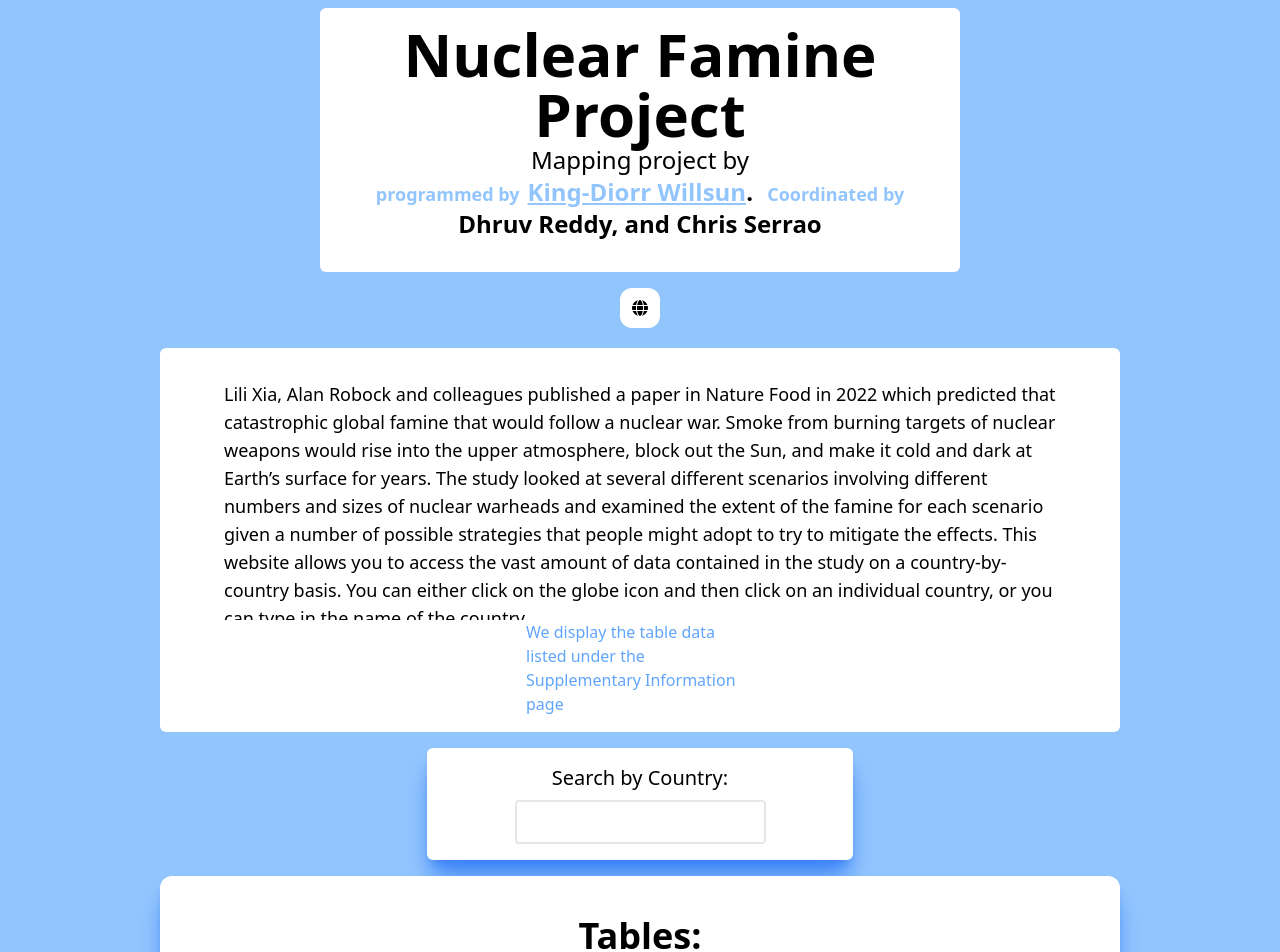
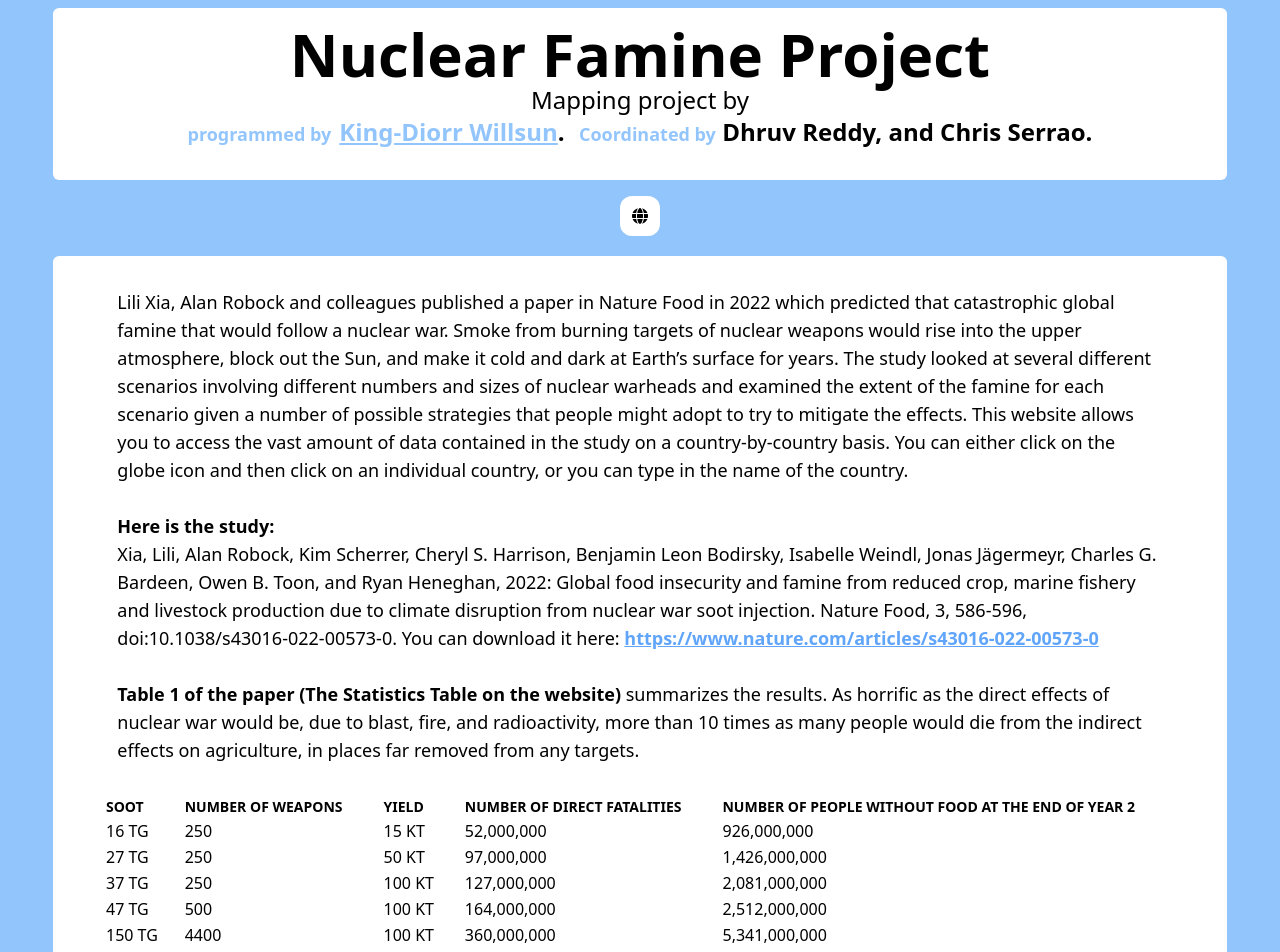
Before and after one commit to KDW1/NuclearMapping, a Next.js app: page / in a window 1280 px wide. Shown: the top 952 px of the page. Built offline with nearby package versions, Linux system fonts and the light colour scheme.

Commit message:
All front page changes in effect

```diff
--- /dev/null
+++ b/components/Table.js
@@ -0,0 +1,54 @@
+export default function Table({table, globalInfo}) {
+    return <><div className="overflow-x-scroll">
+                <table className=" table-auto mx-auto mt-4 uppercase mb-12">
+                    <thead>
+                        <tr>
+                            {
+                                table.metrics.map((data, i) => (
+                                    <th key={i} className="text-start pr-10 text-xs sm:text-sm font-semibold">{data}</th>
+                                ))
+                            }
+                        </tr>
+                    </thead>
+                    <tbody className="space-y-2">
+                        <tr>
+                            {globalInfo ? globalInfo?.map((data, i) => (
+                                <td key={i} className="font-bold">{data}</td>
+                            )) : <></>}
+                        </tr>
+                        {/* data[0] is the country name */}
+                        {table.data.map((data, i) => (
+                            <>
+                                {
+                                    data[0] != "Total" && data[0] != "Global" ?
+                                    <>
+
+                                    <tr onClick={() => {data[0].trim() != '' ? location.href = `/country/${data[0]}` : ''}} key={data[0]} className={`group text-base ${data[0].trim() != '' ? "group-hover:text-lg" : ""}`}>
+                                        {/* <Link href={`/country/${data[0]}`}> */}
+                                    {
+                                        <>
+                                        {
+                                            data.map((d, i) => (
+                                                <>
+                                                    {
+                                                        d != '' ?
+                                                        <td className={`transition-all group-hover:py-4 duration-300 ease-in-out ${ i == 0 ? "cursor-pointer group-hover:font-bold" : ""} %> w-min pr-2`} >{d}</td>
+                                                        :
+                                                        <td className={`transition-all duration-300 ease-in-out font-semibold pr-2`} >Yes</td>
+                                                    }
+                                                </>
+                                            ))
+                                        }
+                                        </>
+                                    }
+                                        {/* </Link> */}
+                                    </tr>
+                                    </>  : <></>
+                                }
+
+                            </>
+                        ))}
+                    </tbody>
+                </table>
+            </div></>
+}
--- a/pages/index.js
+++ b/pages/index.js
@@ -5,6 +5,7 @@ import Link from "next/link";
 import { FontAwesomeIcon } from "@fortawesome/react-fontawesome";
 import { faGlobe, faHome } from "@fortawesome/free-solid-svg-icons";
 import SearchBar from "@/components/SearchBar";
+import Table from "@/components/Table";
 
 const inter = Inter({ subsets: ["latin"] });
 
@@ -12,7 +13,7 @@ export default function Home() {
   console.log("Simple Tables: ", simpleTables);
   return (
     <>
-      <div className="px-12 py-4 bg-white w-2/3 bruh:w-1/2 rounded-md my-2 mx-auto pt-4">
+      <div className="px-12 py-4 bg-white w-11/12 rounded-md my-2 mx-auto pt-4">
         <Link href="/">
           <p className="text-3xl bruh:text-5xl md:text-6xl font-semibold text-center">
             Nuclear Famine Project
@@ -20,8 +21,8 @@ export default function Home() {
         </Link>
         <div className="text-center pb-4">
           <p className="text-2xl text-center inline">Mapping project by </p>
-          <p className="font-bold group text-2xl space-x-2">
-            <span className="text-lg text-main duration-300 transition ease-in-out">
+          <p className="font-bold group text-xl md:text-2xl space-x-2">
+            <span className="text-base md:text-lg text-main duration-300 transition ease-in-out">
               programmed by
             </span>
             <Link
@@ -31,10 +32,10 @@ export default function Home() {
               King-Diorr Willsun
             </Link>
             .{" "}
-            <span className="text-lg text-main">
+            <span className="text-base md:text-lg text-main">
               Coordinated by
             </span>{" "}
-            Dhruv Reddy, and Chris Serrao
+            Dhruv Reddy, and Chris Serrao.
           </p>
         </div>
       </div>
@@ -46,8 +47,8 @@ export default function Home() {
           ></FontAwesomeIcon>
         </Link>
       </div>
-      <div className="bg-white px-6 py-4 w-3/4 mx-auto rounded-md text-start">
-        <p className="text-lg overflow-y-auto px-10 py-4 h-64">
+      <div className="bg-white px-6 py-4 w-11/12 mx-auto rounded-md text-start">
+        <p className="text-lg overflow-y-auto px-10 py-4">
           {`Lili Xia, Alan Robock and colleagues published a paper in Nature Food in
            2022 which predicted that catastrophic global famine that would follow a
             nuclear war. Smoke from burning targets of nuclear weapons would rise into
@@ -68,22 +69,39 @@ export default function Home() {
               and Ryan Heneghan, 2022: Global food insecurity and famine from reduced crop,
                marine fishery and livestock production due to climate disruption from nuclear
                 war soot injection. Nature Food, 3, 586-596, doi:10.1038/s43016-022-00573-0.
-                 You can download it here: https://www.nature.com/articles/s43016-022-00573-0,`}{" "}
+                 You can download it here:`} {" "}
+                 <Link
+                   className="font-bold text-secondaryLightText underline hover:text-shade transition-all duration-300"
+                   href={"https://www.nature.com/articles/s43016-022-00573-0"}
+                 >{`https://www.nature.com/articles/s43016-022-00573-0`}</Link>
                  <br /> <br />
  <span className="font-bold">                 {`Table 1 of the paper (The Statistics Table on the website)`}
  </span>   {`summarizes the results. As horrific as the direct effects of nuclear war would be, due to blast, fire, and radioactivity, more than 10 times as many people would die from the indirect effects on agriculture, in places far removed from any targets.`}
 <br/>
-          <Link
-            className="font-bold text-secondaryLightText underline hover:text-shade transition-all duration-300"
-            href={"https://www.nature.com/articles/s43016-022-00573-0"}
-          >
-            (study here)
-          </Link>
         </p>
-        <p className="text-sm sm:text-base w-full md:w-1/2 lg:w-1/4 mx-auto text-secondaryLightText">
-          We display the table data listed under the{" "}
-          {"Supplementary Information"} page
-        </p>
+        <Table table={
+{
+  data: [
+    [ '16 Tg', '250', '15 kt', '52,000,000', '926,000,000' ],
+    [ '27 Tg', '250', '50 kt', '97,000,000', '1,426,000,000' ],
+    [ '37 Tg', '250', '100 kt', '127,000,000', '2,081,000,000' ],
+    [ '47 Tg', '500', '100 kt', '164,000,000', '2,512,000,000' ],
+    [ '150 Tg', '4400', '100 kt', '360,000,000', '5,341,000,000' ],
+    [ '150 Tg', '4400', '100 kt', '360,000,000', '5,081,000,000' ]
+  ],
+  description: 'Number of weapons on urban targets, yields, direct fatalities from the bomb blasts, and resulting number of people in danger of death due to famine for the different scenarios we studied.  The 5 Tg case scenario is from reference 16 for an India-Pakistan war taking place in 2008; the 16-47 Tg cases are from reference 18 for an India-Pakistan war taking place in 2025; and the 150 Tg case is from reference 52, which assumes attacks on France, Germany, Japan, U.K., U.S., Russia, and China.  The last column is the number of people who would starve by the end of Year 2 when the rest of the population is provided with the minimum amount of food needed to survive, assumed to be a calorie intake of 1911 kcal/capita/day, and for no international trade, from Supplemental Information, Table S5, the Partial Livestock case, in which 50% of livestock grain feed used for human consumption, and 50% of livestock grain feed used to raise livestock, using the latest complete data available, for the year 2010.  For 2010, the world population was 6,703,000,000.  There are many other scenarios in which these amounts of soot could be produced by a nuclear war, and the scenarios we use are only meant to be illustrative examples.  The last column is the case with the fewest number of deaths, and other cases are available in the Supplementary Information.',
+  metrics: [
+    'Soot',
+    'Number of weapons',
+    'Yield',
+    'Number of direct fatalities',
+    'Number of people without food at the end of Year 2'
+  ],
+  title: 'Statistics',
+  unit: '',
+  numberedIndex: 1,
+  containsCountries: false
+}} globalInfo={[]}></Table>
       </div>
       <SearchBar />
 
@@ -108,7 +126,7 @@ export default function Home() {
               </Link>
             ) : (
               <Link href={`/table/${i + 1}`}>
-                <div className="hover:scale-105 bg-white w-fullpx-4 py-2 transition duration-300 ease-in-out cursor-pointer mt-12 mx-auto border-b-2 pb-4">
+                <div className="hover:scale-105 bg-white w-full px-4 py-2 transition duration-300 ease-in-out cursor-pointer mt-12 mx-auto border-b-2 pb-4">
                   <p className="text-3xl font-semibold line-clamp-1">
                     {table.title}:
                   </p>
```
Also changed, not shown: pages/table/[tableIndex].js (+0 -11 lines).
